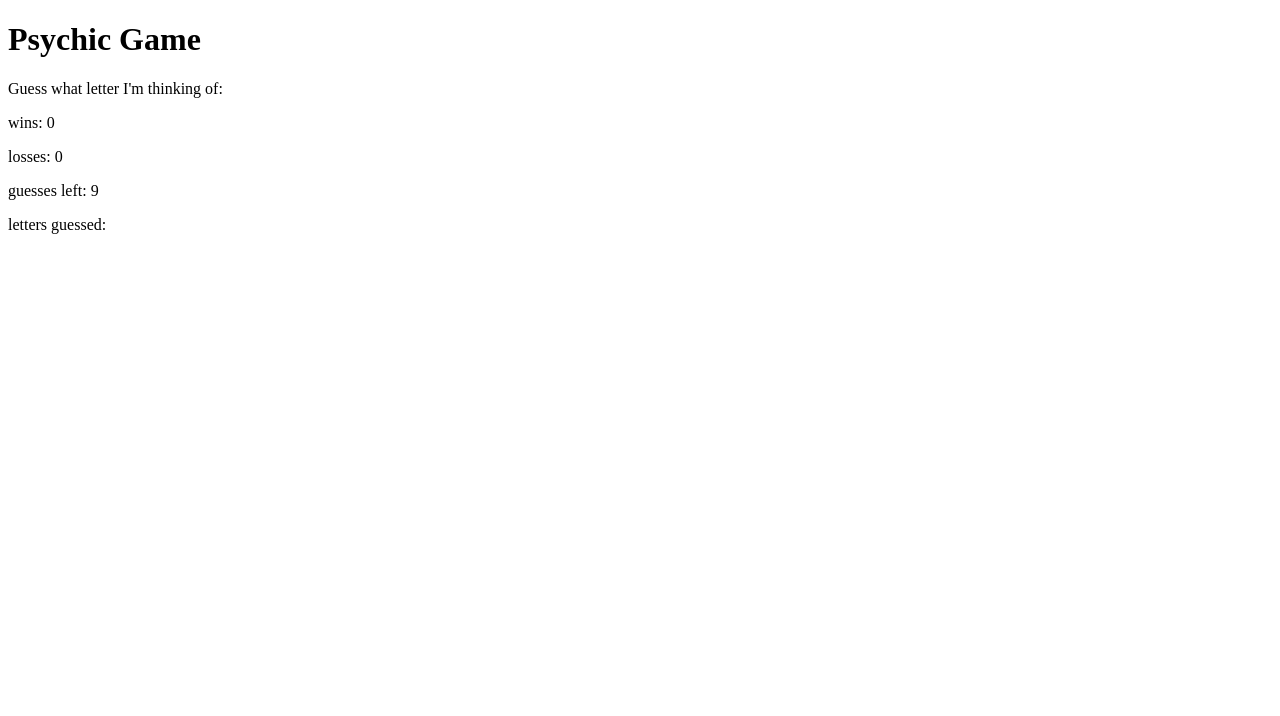
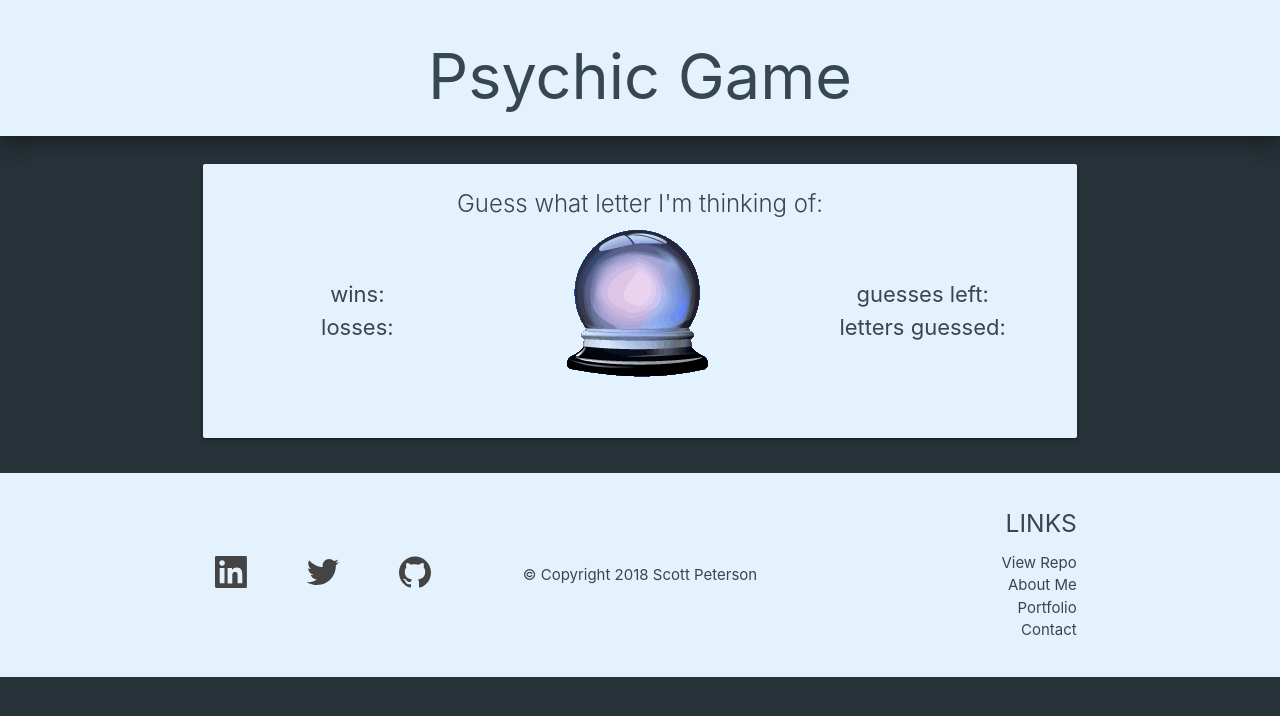
Before and after one commit to scottpetersonva/Psychic-Game, a plain HTML site: page index.html in a window 1280 px wide. Drawn offline with nearby package versions, Linux system fonts and the light colour scheme.

Commit message:
updated readme, redesigned layout

```diff
--- a/assets/css/style.css
+++ b/assets/css/style.css
@@ -0,0 +1,8 @@
+.card-span {
+    font-size: 22px;
+}
+
+.card-p {
+    font-size: 22px;
+
+}
--- a/assets/javascript/game.js
+++ b/assets/javascript/game.js
@@ -1,26 +1,3 @@
-// -Create array of available choices to the computer.
-
-// -Create variables: wins, losses, guessesLeft, lettersGuessed.
-
-// -Computer randomly selects choice from array - this becomses a variable called "computerGuess."
-
-// -User selects letter - this becomes a variable called "userGuess."
-
-// -If userGuess != computerGuess, then:
-  // -Decrease guessesLeft by 1
-  // -Add letter guessed to the lettersGuessed array
-
-// -If userGuess === computerGuess, Then:
-  // -Increase wins by 1
-  // -Reset letters guessed
-
-// -If guessesLeft = 0 then reset game.
-
-// Questions:
-  // -How do I make sure that the computerGuess function is not resetting after each guess and instead allows the user 9 guesses before picking a new letter?
-  //
-
-
 var computerChoices = ["a", "b", "c", "d", "e", "f", "g", "h", "i", "j", "k", "l", "m", "n", "o", "p", "q", "r", "s", "t", "u", "v", "w", "x", "y", "z"];
 
 // Creating variables to hold the number of wins, losses, guesses left, letters guessed.
@@ -35,7 +12,7 @@
 
 
 // This function is run whenever the user presses a key.
-document.onkeyup = function(event) {
+document.onkeyup = function (event) {
 
   // Determines which key was pressed.
   var userGuess = event.key;
@@ -43,62 +20,37 @@ document.onkeyup = function(event) {
 
   if (computerGuess === userGuess) {
     wins++;
-          guessesLeft=9;
-          lettersGuessed.length=0;
+    guessesLeft = 9;
+    lettersGuessed.length = 0;
     computerGuess = computerChoices[Math.floor(Math.random() * computerChoices.length)];
     // return to new computer choice
 
   }
 
-    else{
+  else {
     guessesLeft--;
     lettersGuessed.push(userGuess);
     if (lettersGuessed.length === 9) {
       losses++;
-          guessesLeft=9;
-          lettersGuessed.length=0;
+      guessesLeft = 9;
+      lettersGuessed.length = 0;
       computerGuess = computerChoices[Math.floor(Math.random() * computerChoices.length)];
       // return to new computer choice
     }
   }
 
-
-
   if (userGuess) {
     reWriteStats();
   }
 
-      var html =
-
-          "<p>wins: " + wins + "</p>" +
-          "<p>losses: " + losses + "</p>" +
-          "<p>guesses left: " + guessesLeft + "</p>" +
-          "<p>letters guessed: " + lettersGuessed + "</p>";
-
-        // Set the inner HTML contents of the #game div to our html string
-        document.querySelector("#game").innerHTML = html;
 
 
-    // Only run the following code block if the user presses any letter.
-
-      // if (event.key) {
-      //   lettersGuessed.push;
-      // }
-
-
-
-
-
-      // I want to create a while loop that runs so long as the computer guess does not equal the user guess
-
-      // IF computer guess does not equal user guess DO guesses left -- lettersGuessed.push(userGuess); and nest {if (guessesLeft === 0){losses++;}
+  document.querySelector("#wins").innerHTML = wins;
+  document.querySelector("#losses").innerHTML = losses;
+  document.querySelector("#guesses-left").innerHTML = guessesLeft;
+  document.querySelector("#letters-guessed").innerHTML = lettersGuessed;
 
 }
-
-
-
-
-
 
 function reWriteStats() {
   console.log("Wins: " + wins);
--- a/index.html
+++ b/index.html
@@ -1,23 +1,121 @@
 <!DOCTYPE html>
 <html lang="en-us">
-  <head>
-    <meta charset="UTF-8">
-    <title>Psychic Game</title>
-  </head>
-  <body>
 
-      <h1>Psychic Game</h1>
-  <p>Guess what letter I'm thinking of:</p>
+<head>
+  <meta charset="UTF-8">
+  <link rel="stylesheet" href="https://cdnjs.cloudflare.com/ajax/libs/materialize/1.0.0-beta/css/materialize.min.css">
+  <link rel="stylesheet" type="text/css" href="assets/css/style.css">
+  <title>Psychic Game</title>
+</head>
 
-    <div id="game">
-      <p>wins: 0</p>
-      <p>losses: 0</p>
-      <p>guesses left: 9</p>
-      <p>letters guessed:</p>
-    </div>
+<body class="blue-grey darken-4">
+<div class="row center-align blue lighten-5 hoverable">
+  <div class="col s12">
+    <h1 class="blue-grey-text text-darken-3">Psychic Game</h1>
+  </div>
+</div>
+  <div class="container center-align">
 
 
+
+    <div class="row center-align">
+      <div class="col s12 center-align">
+        <div class="card blue lighten-5 hoverable">
+
+          <div class="card-content white-text">
+            <span class="card-title blue-grey-text text-darken-3">Guess what letter I'm thinking of:</span>
+            <div class="row valign-wrapper">
+              <div class="col m4">
+            <p class="blue-grey-text text-darken-3 card-p">wins:
+              <span id="wins" class="card-span"></span>
+            </p>
+            <p class="blue-grey-text text-darken-3 card-p">losses:
+              <span id="losses" class="card-span"></span>
+            </p>
+          </div>
+
+
+          <div class="col m4">
+              <img src="assets/images/crystal-ball.gif" alt="Crystal Ball">
+          </div>
+
+
+          <div class="col m4">
+
+            <p class="blue-grey-text text-darken-3 card-p">guesses left:
+              <span id="guesses-left" class="card-span"></span>
+            </p>
+            <p class="blue-grey-text text-darken-3 card-p">letters guessed:
+              <span id="letters-guessed" class="card-span"></span>
+            </p>
+          </div>
+
+          </div>
+        </div>
+      </div>
+    </div>
+  </div>
+  </div>
+
+  <footer class="page-footer blue lighten-5 hoverable">
+    <div class="container">
+        <div class="row">
+          <div class="col s12">
+            <div class="row valign-wrapper">
+              <div class="col s12 m4 left-align">
+
+
+
+                <div class="col m4">
+                  <a href="https://www.linkedin.com/in/scott-peterson-3b58666b/">
+                    <img class="hover-change footer-social" id="linkedin-image" src="assets/images/social-1_logo-linkedin.svg" alt="LinkedIn">
+                  </a>
+                </div>
+                <div class="col m4">
+                  <a href="https://twitter.com/d3v_d3v_d3v">
+                    <img class="hover-change footer-social" id="twitter-image" src="assets/images/social-1_logo-twitter.svg" alt="twitter">
+                  </a>
+                </div>
+                <div class="col m4>">
+                  <a href="https://github.com/scottpetersonva">
+                    <img class="hover-change footer-social" id="github-image" src="assets/images/social-1_logo-github.svg" alt="github">
+                  </a>
+                </div>
+              </div>
+
+
+              <div class="col s12 m4 center-align">
+
+                <p class="blue-grey-text text-darken-3 copywrite">&copy; Copyright 2018 Scott Peterson</p>
+
+              </div>
+
+
+              <div class="col s12 m4 right-align">
+                <h5 class="blue-grey-text text-darken-3 bottom-links-header">LINKS</h5>
+                <ul>
+                  <li>
+                    <a class="blue-grey-text text-darken-3 bottom-links" href="https://github.com/scottpetersonva/Front-End/tree/master/Psychic-Game">View Repo</a>
+                  </li>
+                  <li>
+                    <a class="blue-grey-text text-darken-3 bottom-links" href="https://scottpetersonva.github.io/index.html">About Me</a>
+                  </li>
+                  <li>
+                    <a class="blue-grey-text text-darken-3 bottom-links" href="https://scottpetersonva.github.io/portfolio.html">Portfolio</a>
+                  </li>
+                  <li>
+                    <a class="blue-grey-text text-darken-3 bottom-links" href="https://scottpetersonva.github.io/contact.html">Contact</a>
+                  </li>
+                </ul>
+              </div>
+            </div>
+          </div>
+        </div>
+      </div>
+    </footer>
+
 </body>
+<script src="https://cdnjs.cloudflare.com/ajax/libs/materialize/1.0.0-beta/js/materialize.min.js"></script>
+<script src="assets/javascript/game.js"></script>
 
-<script src="assets/javascript/game.js"></script>
 </html>
```
Also changed, not shown: assets/images/crystal-ball.gif (added), assets/images/social-1_logo-github.svg (added), assets/images/social-1_logo-linkedin.svg (added), assets/images/social-1_logo-twitter.svg (added), 1 other file. Lines whose indentation alone changed are shown as unchanged.
